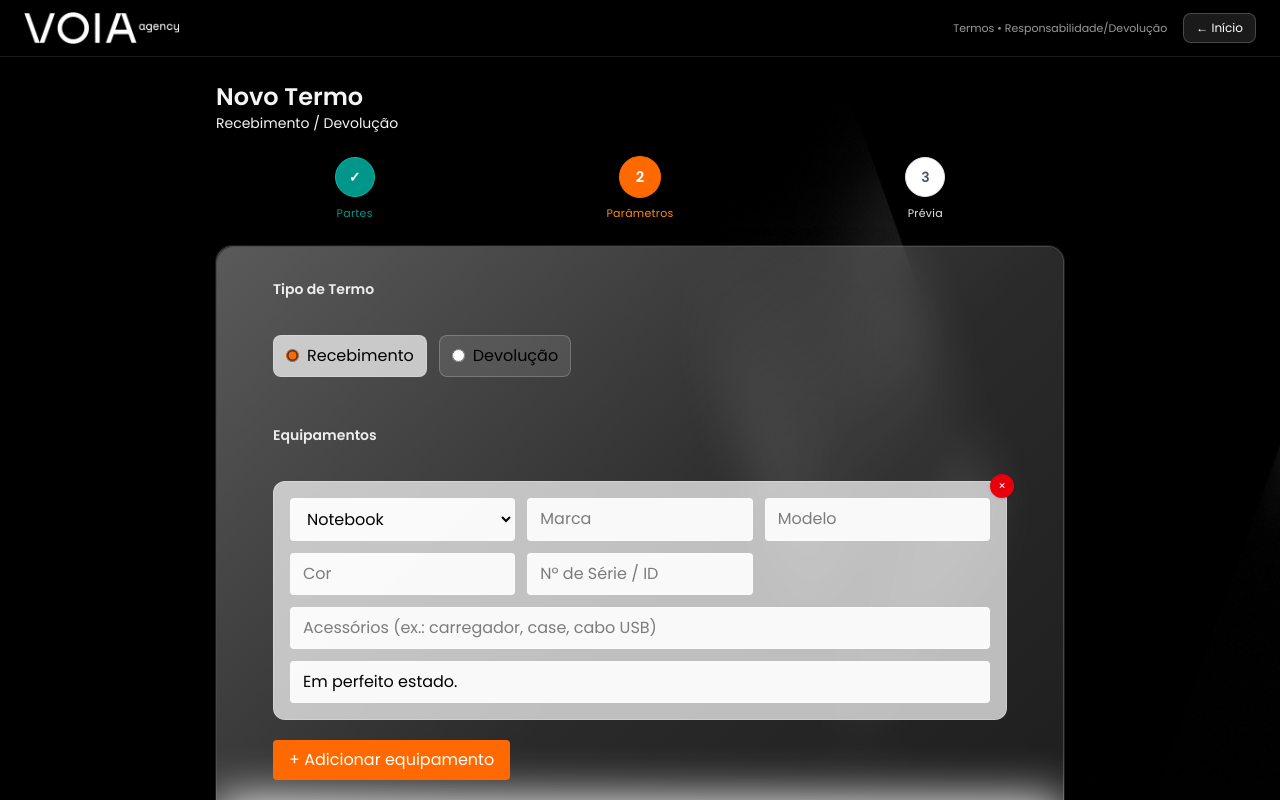
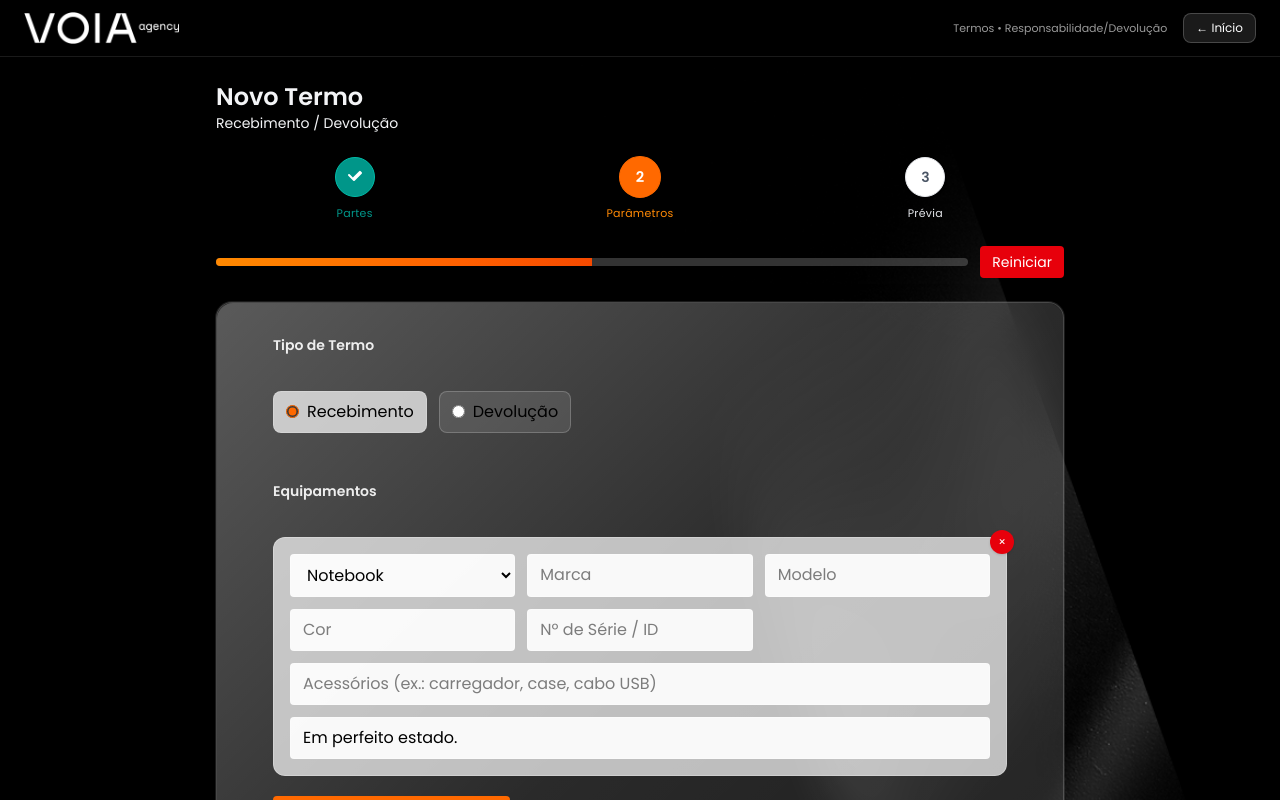
Before and after one commit to Biasiolo/gen-contrato-freelancer, a React (Vite) app: page /termos in a window 1280 px wide. Both pictures are taken after a click on the button "Avançar". Shown: the top 800 px of the page. Built offline with nearby package versions, Linux system fonts and the light colour scheme; a web font is replaced by a local one; what @react-pdf/renderer, hyphenation.pt would draw is missing.

Commit message:
initial15

```diff
--- a/src/pages/contracts/NewContract.tsx
+++ b/src/pages/contracts/NewContract.tsx
@@ -26,7 +26,7 @@ export default function NewContract() {
     <>
       {/* NAVBAR */}
       <nav className="sticky top-0 z-50 border-b border-white/10 bg-black/30 backdrop-blur">
-        <div className="max-w-8xl mx-auto px-6 py-3 flex items-center justify-between">
+        <div className="max-w-7xl mx-auto px-6 py-3 flex items-center justify-between">
           <div className="flex items-center gap-3">
             <img src={voiaLogo} alt="Voia" className="h-8 w-auto select-none" draggable={false} />
           </div>
--- a/src/pages/termos/NewTermo.tsx
+++ b/src/pages/termos/NewTermo.tsx
@@ -1,23 +1,31 @@
+// src/pages/termos/NewTermo.tsx
 import StepPartesTermo from "@/shared/termos/StepPartesTermo";
 import StepParametrosTermo from "@/shared/termos/StepParametrosTermo";
 import StepPreviewTermo from "@/shared/termos/StepPreviewTermo";
 import { useAppDispatch, useAppSelector } from "@/store/hooks";
-import { nextTermo, prevTermo, goToTermoStep } from "@/store/termo";
+import { nextTermo, prevTermo, goToTermoStep, resetTermoForm } from "@/store/termo";
 import { Link } from "react-router-dom";
 import voiaLogo from "@/assets/logo-header.png";
 
 export default function NewTermo() {
-  const step = useAppSelector(s => s.termoUI.step);
+  const step = useAppSelector((s) => s.termoUI.step);
   const dispatch = useAppDispatch();
 
   const labels = ["Partes", "Parâmetros", "Prévia"];
   const isFirst = step === 0;
   const isLast = step === labels.length - 1;
+  const progress = (step / (labels.length - 1)) * 100;
+
+  function handleRestart() {
+    dispatch(resetTermoForm());
+    dispatch(goToTermoStep(0));
+  }
 
   return (
     <>
+      {/* NAVBAR */}
       <nav className="sticky top-0 z-50 border-b border-white/10 bg-black/30 backdrop-blur">
-  <div className="max-w-8xl mx-auto px-6 py-3 flex items-center justify-between">
+        <div className="max-w-7xl mx-auto px-6 py-3 flex items-center justify-between">
           <div className="flex items-center gap-3">
             <img src={voiaLogo} alt="Voia" className="h-8 w-auto select-none" draggable={false} />
           </div>
@@ -33,35 +41,81 @@ export default function NewTermo() {
           </div>
         </div>
       </nav>
+
+      {/* CONTEÚDO */}
       <div className="max-w-4xl mx-auto p-6 space-y-6">
         <header>
           <h1 className="text-2xl font-semibold text-gray-100">Novo Termo</h1>
           <p className="text-sm text-gray-100">Recebimento / Devolução</p>
         </header>
 
+        {/* STEPPER */}
         <ol className="relative z-10 grid grid-cols-3 gap-2">
           {labels.map((label, i) => {
             const isCompleted = i < step;
             const isActive = i === step;
             return (
               <li key={label} className="flex flex-col items-center gap-2">
-              <button onClick={() => dispatch(goToTermoStep(i))} className="group flex flex-col items-center gap-2">
-                <span className={[
-                  "h-10 w-10 flex items-center justify-center rounded-full border text-sm font-semibold transition-all",
-                  isActive ? "bg-orange-500 border-orange-500 text-white scale-105" :
-                  isCompleted ? "bg-teal-600 border-teal-500 text-white" :
-                  "bg-white border-gray-200 text-gray-600"
-                ].join(" ")}>{isCompleted ? "✓" : i + 1}</span>
-                <span className={[
-                  "text-[11px] tracking-wide",
-                  isActive ? "text-orange-400" : isCompleted ? "text-teal-600" : "text-gray-200"
-                ].join(" ")}>{label}</span>
+                <button
+                  onClick={() => dispatch(goToTermoStep(i))}
+                  className="group flex flex-col items-center gap-2 focus:outline-none cursor-pointer"
+                  aria-current={isActive ? "step" : undefined}
+                >
+                  <span
+                    className={[
+                      "h-10 w-10 flex items-center justify-center rounded-full border text-sm font-semibold transition-all duration-300 shadow-sm",
+                      isActive
+                        ? "bg-orange-500 border-orange-500 text-white scale-105 shadow-lg"
+                        : isCompleted
+                        ? "bg-teal-600 border-teal-500 text-white"
+                        : "bg-white border-gray-200 text-gray-600",
+                    ].join(" ")}
+                  >
+                    {isCompleted ? (
+                      <svg viewBox="0 0 20 20" className="h-5 w-5" fill="currentColor" aria-hidden>
+                        <path
+                          fillRule="evenodd"
+                          d="M16.707 5.293a1 1 0 010 1.414l-7.02 7.02a1 1 0 01-1.414 0L3.293 8.747a1 1 0 011.414-1.414l3.15 3.15 6.313-6.313a1 1 0 011.537.123z"
+                          clipRule="evenodd"
+                        />
+                      </svg>
+                    ) : (
+                      i + 1
+                    )}
+                  </span>
+                  <span
+                    className={[
+                      "text-[11px] tracking-wide transition-colors text-center",
+                      isActive ? "text-orange-400" : isCompleted ? "text-teal-600" : "text-gray-200",
+                    ].join(" ")}
+                  >
+                    {label}
+                  </span>
                 </button>
               </li>
             );
           })}
         </ol>
 
+        {/* BARRA DE PROGRESSO + REINICIAR (igual ao contrato) */}
+        <div className="flex items-center gap-3">
+          <div className="relative flex-1 h-2 rounded-full bg-white/20 overflow-hidden">
+            <div
+              className="absolute inset-y-0 left-0 bg-gradient-to-r from-orange-400 via-orange-500 to-orange-600"
+              style={{ width: `${Math.max(0, Math.min(100, progress))}%` }}
+            />
+          </div>
+
+          <button
+            onClick={handleRestart}
+            className="px-3 py-1.5 rounded bg-red-600 hover:bg-red-700 cursor-pointer text-white text-xs md:text-sm"
+            title="Limpar todos os dados e voltar para o início"
+          >
+            Reiniciar
+          </button>
+        </div>
+
+        {/* ETAPAS */}
         <section className="relative rounded-2xl p-6 md:p-8 bg-white/10 backdrop-blur-xl backdrop-saturate-150 border border-white/20 shadow-[0_10px_30px_rgba(0,0,0,0.15)]">
           <div className="pointer-events-none absolute inset-0 rounded-2xl bg-gradient-to-br from-white/40 via-white/10 to-transparent opacity-70" />
           <div className="pointer-events-none absolute -inset-px rounded-2xl ring-1 ring-white/10" />
@@ -73,12 +127,21 @@ export default function NewTermo() {
           </div>
         </section>
 
+        {/* NAVEGAÇÃO */}
         <footer className="flex justify-between">
-        <button onClick={() => dispatch(prevTermo())} disabled={isFirst} className="px-4 py-2 rounded border bg-white hover:bg-gray-50 disabled:opacity-50">
+          <button
+            onClick={() => dispatch(prevTermo())}
+            disabled={isFirst}
+            className="px-4 py-2 rounded border bg-white hover:bg-gray-50 disabled:opacity-50 cursor-pointer"
+          >
             Voltar
           </button>
+
           {!isLast && (
-          <button onClick={() => dispatch(nextTermo())} className="px-4 py-2 rounded bg-orange-500 text-white hover:opacity-90">
+            <button
+              onClick={() => dispatch(nextTermo())}
+              className="px-4 py-2 rounded bg-orange-500 text-white hover:opacity-90 cursor-pointer"
+            >
               Avançar
             </button>
           )}
--- a/src/shared/termos/StepPartesTermo.tsx
+++ b/src/shared/termos/StepPartesTermo.tsx
@@ -13,7 +13,7 @@ export default function StepPartesTermo() {
   const phoneMasks = [{ mask: "(00) 0000-0000" }, { mask: "(00) 00000-0000" }];
 
   return (
-    <div className="grid grid-cols-1 md:grid-cols-2 gap-4">
+    <div className="grid grid-cols-1 md:grid-cols-1 gap-4">
       {/* EMPRESA */}
       <fieldset className={card}>
         <legend className="text-sm font-semibold text-white/90 mb-3">Empresa</legend>
--- a/src/shared/termos/StepPreviewTermo.tsx
+++ b/src/shared/termos/StepPreviewTermo.tsx
@@ -1,36 +1,82 @@
-import { PDFViewer, PDFDownloadLink } from "@react-pdf/renderer";
+import { useMemo, useState } from "react";
+import { PDFViewer, PDFDownloadLink, pdf } from "@react-pdf/renderer";
+import { useAppDispatch, useAppSelector } from "@/store/hooks";
+import { resetTermoForm, goToTermoStep } from "@/store/termo";
 import TermoDocument from "@/pdf/TermoDocument";
-import { useAppSelector, useAppDispatch } from "@/store/hooks";
-import { resetTermoForm, goToTermoStep } from "@/store/termo";
 
 export default function StepPreviewTermo() {
-  const form = useAppSelector(s => s.termoForm);
+  const form = useAppSelector((s) => s.termoForm);
   const dispatch = useAppDispatch();
+  const [busy, setBusy] = useState(false);
+
+  // mesmo padrão do contrato: criamos um "docNode" e um filename amigável
+  const docNode = useMemo(() => <TermoDocument form={form} />, [form]);
+  const filename = useMemo(() => {
+    const who = (form.empNome || "colaborador").toLowerCase().replace(/\s+/g, "-").replace(/[^\w-]+/g, "");
+    const kind = form.tipoTermo === "devolucao" ? "termo-devolucao" : "termo-recebimento";
+    return `${kind}-${who || "documento"}.pdf`;
+  }, [form.empNome, form.tipoTermo]);
+
+  async function handlePrint() {
+    try {
+      setBusy(true);
+      const blob = await pdf(docNode as any).toBlob();
+      const url = URL.createObjectURL(blob);
+      // abre numa nova aba para usar o diálogo padrão de impressão
+      window.open(url, "_blank", "noopener,noreferrer");
+      // dica: se quiser, revogue depois (ex.: num useEffect cleanup)
+      // URL.revokeObjectURL(url);
+    } finally {
+      setBusy(false);
+    }
+  }
+
+  function handleRestart() {
+    dispatch(resetTermoForm());
+    dispatch(goToTermoStep(0));
+  }
 
   return (
-    <div className="space-y-3">
-      <div className="flex items-center gap-3">
-        <PDFDownloadLink document={<TermoDocument form={form} />} fileName="termo.pdf">
+    <div className="space-y-4">
+      {/* Toolbar -- igual ao contrato */}
+      <div className="flex flex-wrap gap-2 justify-end">
+        <PDFDownloadLink document={docNode as any} fileName={filename}>
           {({ loading }) => (
-            <button className="px-4 py-2 rounded bg-green-600 text-white hover:bg-green-700">
-              {loading ? "Gerando..." : "Baixar PDF"}
+            <button
+              className="px-4 py-2 rounded bg-emerald-700 text-white hover:bg-emerald-800 disabled:opacity-50 cursor-pointer"
+              disabled={loading || busy}
+            >
+              {loading ? "Gerando PDF…" : "Baixar PDF"}
             </button>
           )}
         </PDFDownloadLink>
 
         <button
-          className="px-4 py-2 rounded bg-red-600 text-white hover:bg-red-700"
-          onClick={() => { dispatch(resetTermoForm()); dispatch(goToTermoStep(0)); }}
+          onClick={handlePrint}
+          disabled={busy}
+          className="px-4 py-2 rounded border-none bg-amber-100 hover:bg-yellow-800 disabled:opacity-50 cursor-pointer"
+        >
+          {busy ? "Preparando…" : "Imprimir"}
+        </button>
+
+        <button
+          onClick={handleRestart}
+          className="px-4 py-2 rounded border-none bg-red-600 hover:bg-red-800 cursor-pointer text-white"
         >
           Reiniciar
         </button>
       </div>
 
-      <div className="h-[70vh] border rounded overflow-hidden bg-white">
-        <PDFViewer width="100%" height="100%">
-          <TermoDocument form={form} />
+      {/* PDF Viewer -- igual ao contrato (com showToolbar e altura) */}
+      <div className="border rounded overflow-hidden" style={{ height: "80vh" }}>
+        <PDFViewer width="100%" height="100%" showToolbar>
+          {docNode as any}
         </PDFViewer>
       </div>
+
+      <p className="text-xs text-gray-500">
+        Dica: “Baixar PDF” salva o arquivo localmente. “Imprimir” abre em uma nova aba para escolher impressora/PDF.
+      </p>
     </div>
   );
 }
```
Also changed, not shown: src/templates/termos.ts (+3 -10 lines). Lines whose indentation alone changed are shown as unchanged.
